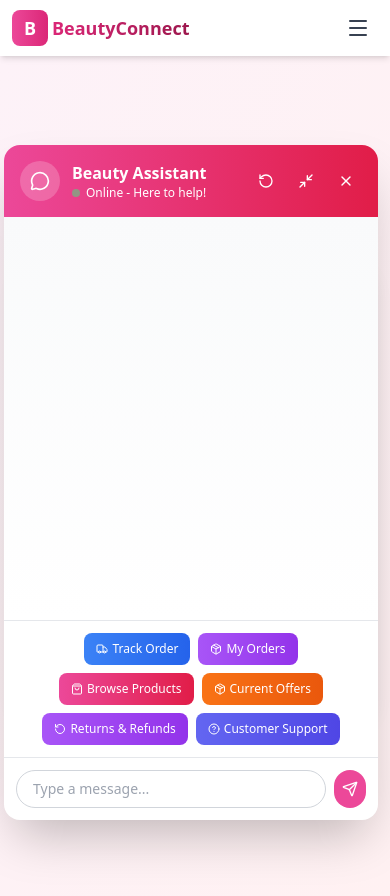
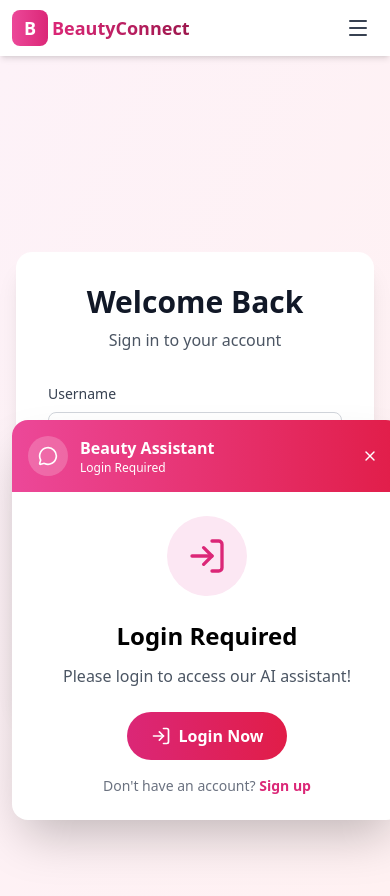
Before and after one commit to Hrishikeshkukade/cosmetics-ecommerce-frontend, a React (Vite) app: page /login in a window 390 px wide. Both pictures are taken after a click on the button 334 px from the left and 788 px from the top of the page. Shown: the top 896 px of the page. Built offline with nearby package versions, Linux system fonts and the light colour scheme.

Commit message:
Made ChatWidget Responsive

```diff
--- a/src/components/ChatWidget.jsx
+++ b/src/components/ChatWidget.jsx
@@ -41,13 +41,20 @@ const ChatbotWidget = () => {
 
   const extractOrderIdentifier = (input) => {
     if (!input) return null;
+
+
     const cleaned = input.trim().replace(/^#/, '');
+
+
     if (cleaned.toUpperCase().startsWith('ORD')) {
       return cleaned;
     }
+
+
     const digits = cleaned.match(/\d+/);
     return digits ? digits[0] : null;
   };
+
 
   const addBotMessage = (text, type = 'text', data = null) => {
     setIsTyping(true);
@@ -75,6 +82,7 @@ const ChatbotWidget = () => {
 
   const fetchMyOrders = async () => {
     try {
+      // Use my-orders endpoint with pagination
       const response = await api.get(`/orders/my-orders?page=0&size=10`);
       if (response.data && response.data.content && response.data.content.length > 0) {
         addBotMessage("Here are your recent orders:", 'orders', response.data.content.slice(0, 5));
@@ -89,10 +97,12 @@ const ChatbotWidget = () => {
 
   const trackOrder = async (orderIdentifier) => {
     try {
+
       const isOrderNumber = orderIdentifier.toString().includes('ORD') || isNaN(orderIdentifier);
       const endpoint = isOrderNumber
         ? `/orders/order-number/${orderIdentifier}`
         : `/orders/${orderIdentifier}`;
+
       const response = await api.get(endpoint);
       if (response.data) {
         addBotMessage("Here's your order status:", 'order-detail', response.data);
@@ -138,6 +148,7 @@ const ChatbotWidget = () => {
   const handleOptionClick = (option) => {
     addUserMessage(option.label);
     setShowOptions(false);
+
     switch (option.id) {
       case 'track':
         setWaitingFor('order');
@@ -168,6 +179,7 @@ const ChatbotWidget = () => {
 
   const handleSendMessage = async () => {
     if (!inputMessage.trim()) return;
+
     const userInput = inputMessage.trim();
     addUserMessage(userInput);
     setInputMessage('');
@@ -175,6 +187,7 @@ const ChatbotWidget = () => {
 
     if (waitingFor === 'order') {
       const orderIdentifier = extractOrderIdentifier(userInput);
+
       if (orderIdentifier) {
         setWaitingFor(null);
         await trackOrder(orderIdentifier);
@@ -195,6 +208,31 @@ const ChatbotWidget = () => {
         addBotMessage("Please enter a valid order number.");
       }
       return;
+    }
+
+    const extracted = extractOrderIdentifier(userInput);
+
+    if (extracted) {
+      await trackOrder(extracted);
+      setTimeout(() => setShowOptions(true), 1500);
+    } else if (lowerMsg.includes('track') || lowerMsg.includes('status')) {
+      setWaitingFor('order');
+      addBotMessage("Please enter your order number.");
+    } else if (lowerMsg.includes('my order')) {
+      fetchMyOrders();
+      setTimeout(() => setShowOptions(true), 1500);
+    } else if (lowerMsg.includes('product') || lowerMsg.includes('buy') || lowerMsg.includes('shop')) {
+      fetchCategories();
+      setTimeout(() => setShowOptions(true), 1500);
+    } else if (lowerMsg.includes('offer') || lowerMsg.includes('discount')) {
+      addBotMessage("🎉 Use code BEAUTY50 for 50% OFF! Check current offers for more deals.");
+      setTimeout(() => setShowOptions(true), 1000);
+    } else if (lowerMsg.includes('return') || lowerMsg.includes('refund')) {
+      addBotMessage("I can help with returns. Please provide your order number.");
+      setWaitingFor('return-order');
+    } else {
+      addBotMessage("I can help you:\n• Track orders\n• View orders\n• Browse products\n• Check offers\n• Process returns");
+      setTimeout(() => setShowOptions(true), 1000);
     }
   };
 
@@ -217,13 +255,12 @@ const ChatbotWidget = () => {
   };
 
   const renderMessage = (msg) => {
-
     if (msg.messageType === 'orders' && msg.data) {
       return (
         <div className="space-y-2">
           <p className="text-sm font-medium mb-3">{msg.text}</p>
           {msg.data.map(order => (
-            <div key={order.id} className="bg-gray-50 p-3 rounded-lg border max-w-full">
+            <div key={order.id} className="bg-gray-50 p-3 rounded-lg border">
               <div className="flex justify-between items-start mb-2">
                 <span className="font-semibold text-sm">{order.orderNumber || `Order #${order.id}`}</span>
                 {getOrderStatusBadge(order.status)}
@@ -245,13 +282,12 @@ const ChatbotWidget = () => {
       );
     }
 
-
     if (msg.messageType === 'order-detail' && msg.data) {
       const order = msg.data;
       return (
         <div className="space-y-3">
           <p className="text-sm font-medium mb-2">{msg.text}</p>
-          <div className="bg-gradient-to-r from-pink-50 to-rose-50 p-4 rounded-lg border border-pink-200 max-w-full">
+          <div className="bg-gradient-to-r from-pink-50 to-rose-50 p-4 rounded-lg border border-pink-200">
             <div className="flex justify-between items-start mb-3">
               <div>
                 <h4 className="font-bold text-base">Order {order.orderNumber || `#${order.id}`}</h4>
@@ -280,7 +316,7 @@ const ChatbotWidget = () => {
       return (
         <div className="space-y-2">
           <p className="text-sm font-medium mb-3">{msg.text}</p>
-          <div className="grid grid-cols-2 sm:grid-cols-3 gap-2">
+          <div className="grid grid-cols-2 gap-2">
             {msg.data.map(category => (
               <button
                 key={category.id}
@@ -306,7 +342,7 @@ const ChatbotWidget = () => {
           <p className="text-sm font-medium mb-3">{msg.text}</p>
           <div className="space-y-2 max-h-64 overflow-y-auto">
             {msg.data.map(product => (
-              <div key={product.id} className="bg-white p-3 rounded-lg border hover:border-pink-300 transition-colors max-w-full">
+              <div key={product.id} className="bg-white p-3 rounded-lg border hover:border-pink-300 transition-colors">
                 <div className="flex gap-3">
                   {product.imageUrl && (
                     <img src={product.imageUrl} alt={product.name} className="w-16 h-16 object-cover rounded" />
@@ -332,10 +368,52 @@ const ChatbotWidget = () => {
       );
     }
 
-    return <p className="text-sm whitespace-pre-line leading-relaxed break-words">{msg.text}</p>;
+    return <p className="text-sm whitespace-pre-line leading-relaxed">{msg.text}</p>;
   };
 
-  // Mobile-safe open button
+  if (!isAuthenticated) {
+    if (!isOpen) {
+      return (
+        <button onClick={() => setIsOpen(true)} className="fixed bottom-6 right-6 w-16 h-16 bg-gradient-to-r from-pink-500 to-rose-500 rounded-full shadow-2xl flex items-center justify-center hover:scale-110 transition-all z-50">
+          <MessageCircle className="h-7 w-7 text-white" />
+          <span className="absolute -top-1 -right-1 w-4 h-4 bg-green-400 rounded-full animate-pulse"></span>
+        </button>
+      );
+    }
+    return (
+      <div className="fixed bottom-6 left-3 right-3 sm:right-6 sm:left-auto w-full max-w-[420px] bg-white rounded-2xl shadow-2xl z-50 h-[400px] flex flex-col">
+        <div className="bg-gradient-to-r from-pink-500 to-rose-600 text-white p-4 rounded-t-2xl flex justify-between items-center">
+          <div className="flex items-center gap-3">
+            <div className="w-10 h-10 bg-white/20 rounded-full flex items-center justify-center">
+              <MessageCircle className="h-5 w-5" />
+            </div>
+            <div>
+              <h3 className="font-bold">Beauty Assistant</h3>
+              <p className="text-xs">Login Required</p>
+            </div>
+          </div>
+          <button onClick={() => setIsOpen(false)} className="hover:bg-white/20 p-2 rounded-lg">
+            <X className="h-4 w-4" />
+          </button>
+        </div>
+          <div className="flex-1 flex flex-col items-center justify-center p-6 sm:p-8 text-center">
+          <div className="w-20 h-20 bg-pink-100 rounded-full flex items-center justify-center mb-6">
+            <LogIn className="h-10 w-10 text-pink-600" />
+          </div>
+          <h3 className="text-2xl font-bold mb-3">Login Required</h3>
+          <p className="text-gray-600 mb-6">Please login to access our AI assistant!</p>
+          <button onClick={() => navigate('/login')} className="bg-gradient-to-r from-pink-600 to-rose-600 text-white px-6 py-3 rounded-full font-semibold hover:shadow-lg flex items-center gap-2">
+            <LogIn className="h-5 w-5" />
+            Login Now
+          </button>
+          <p className="text-sm text-gray-500 mt-4">
+            Don't have an account? <button onClick={() => navigate('/register')} className="text-pink-600 font-semibold hover:underline">Sign up</button>
+          </p>
+        </div>
+      </div>
+    );
+  }
+
   if (!isOpen) {
     return (
       <button onClick={() => setIsOpen(true)} className="fixed bottom-6 right-6 w-16 h-16 bg-gradient-to-r from-pink-500 to-rose-500 rounded-full shadow-2xl flex items-center justify-center hover:scale-110 transition-all z-50">
@@ -345,10 +423,8 @@ const ChatbotWidget = () => {
     );
   }
 
-  // Main chatbot container, responsive for small screens
   return (
-    <div className={`fixed bottom-6 right-3 w-[calc(100%-1rem)] sm:w-[420px] max-w-[100vw] bg-white rounded-2xl shadow-2xl z-50 flex flex-col ${isMinimized ? 'h-16' : 'h-[80vh] sm:h-[600px]'}`}>
-
+    <div className={`fixed bottom-6 left-3 right-3 sm:right-6 sm:left-auto w-full max-w-[420px] bg-white rounded-2xl shadow-2xl z-50 flex flex-col ${isMinimized ? 'h-16' : 'h-[70vh] sm:h-[600px]'}`}>
       <div className="bg-gradient-to-r from-pink-500 to-rose-600 text-white p-4 rounded-t-2xl flex justify-between items-center">
         <div className="flex items-center gap-3">
           <div className="w-10 h-10 bg-white/20 rounded-full flex items-center justify-center">
@@ -377,52 +453,64 @@ const ChatbotWidget = () => {
 
       {!isMinimized && (
         <>
-          <div className="flex-1 overflow-y-auto p-4 space-y-4 bg-gradient-to-b from-gray-50 to-white">
+          <div className="flex-1 overflow-y-auto p-3 sm:p-4 space-y-4 bg-gradient-to-b from-gray-50 to-white">
             {messages.map((msg) => (
               <div key={msg.id} className={`flex ${msg.type === 'user' ? 'justify-end' : 'justify-start'}`}>
-                <div className={`max-w-full sm:max-w-[85%] px-4 py-3 rounded-2xl shadow-sm ${msg.type === 'user' ? 'bg-gradient-to-r from-pink-600 to-rose-600 text-white' : 'bg-gray-100 text-gray-800'}`}>
+                <div className={`max-w-[85%] px-4 py-3 rounded-2xl shadow-sm ${msg.type === 'user' ? 'bg-gradient-to-r from-pink-600 to-rose-600 text-white rounded-br-none' : 'bg-white text-gray-800 rounded-bl-none border'}`}>
                   {renderMessage(msg)}
+                  <p className={`text-xs mt-2 ${msg.type === 'user' ? 'text-pink-100' : 'text-gray-400'}`}>
+                    {msg.timestamp.toLocaleTimeString([], { hour: '2-digit', minute: '2-digit' })}
+                  </p>
                 </div>
               </div>
             ))}
+
             {isTyping && (
               <div className="flex justify-start">
-                <div className="bg-gray-100 text-gray-800 max-w-[50%] px-4 py-3 rounded-2xl shadow-sm">
-                  <span className="animate-pulse">Typing...</span>
+                <div className="bg-white px-4 py-3 rounded-2xl border">
+                  <div className="flex gap-1">
+                    <span className="w-2 h-2 bg-gray-400 rounded-full animate-bounce"></span>
+                    <span className="w-2 h-2 bg-gray-400 rounded-full animate-bounce" style={{ animationDelay: '0.1s' }}></span>
+                    <span className="w-2 h-2 bg-gray-400 rounded-full animate-bounce" style={{ animationDelay: '0.2s' }}></span>
+                  </div>
                 </div>
               </div>
             )}
-            <div ref={messagesEndRef}></div>
-          </div>
 
-          {showOptions && (
-            <div className="p-3 border-t border-gray-200 flex flex-wrap gap-2 justify-center sm:justify-start overflow-x-auto">
-              {quickOptions.map(option => {
+            {showOptions && !isTyping && (
+              <div className="space-y-3">
+                <p className="text-xs font-semibold text-gray-500 text-center">Quick Actions</p>
+                <div className="grid grid-cols-2 gap-2">
+                  {quickOptions.map((option) => {
                     const Icon = option.icon;
                     return (
-                  <button
-                    key={option.id}
-                    onClick={() => handleOptionClick(option)}
-                    className={`flex items-center gap-1 px-3 py-2 rounded-lg text-white bg-gradient-to-r ${option.color} hover:scale-105 transition-all text-xs sm:text-sm whitespace-nowrap flex-shrink-0`}
-                  >
-                    <Icon className="h-3 w-3 sm:h-4 sm:w-4" /> {option.label}
+                      <button key={option.id} onClick={() => handleOptionClick(option)} className={`bg-gradient-to-r ${option.color} text-white p-3 rounded-xl hover:shadow-lg transition-all hover:scale-105 group`}>
+                        <Icon className="h-5 w-5 mx-auto mb-1 group-hover:scale-110 transition-transform" />
+                        <span className="text-xs font-medium">{option.label}</span>
                       </button>
                     );
                   })}
                 </div>
+              </div>
             )}
+            <div ref={messagesEndRef} />
+          </div>
 
-          <div className="flex p-3 border-t border-gray-200 gap-2">
+          <div className="p-3 sm:p-4 border-t rounded-b-2xl">
+            <div className="flex gap-2 items-center">
               <input
+                type="text"
                 value={inputMessage}
-              onChange={e => setInputMessage(e.target.value)}
-              onKeyDown={e => e.key === 'Enter' && handleSendMessage()}
-              className="flex-1 border border-gray-300 rounded-full px-4 py-2 text-sm focus:outline-none focus:ring-2 focus:ring-pink-500 focus:border-pink-500"
-              placeholder="Type a message..."
+                onChange={(e) => setInputMessage(e.target.value)}
+                onKeyPress={(e) => e.key === 'Enter' && !e.shiftKey && (e.preventDefault(), handleSendMessage())}
+                placeholder={waitingFor ? "Type your answer..." : "Type your message..."}
+                className="flex-1 px-3 py-2 sm:px-4 sm:py-3 border rounded-full focus:outline-none focus:ring-2 focus:ring-pink-500"
               />
-            <button onClick={handleSendMessage} className="p-2 rounded-full bg-pink-500 hover:bg-rose-500 text-white">
-              <Send className="h-4 w-4" />
+              <button onClick={handleSendMessage} disabled={!inputMessage.trim()} className="bg-gradient-to-r from-pink-600 to-rose-600 text-white px-4 sm:px-5 py-2.5 sm:py-3 rounded-full hover:shadow-lg disabled:opacity-50 disabled:cursor-not-allowed hover:scale-105">
+                <Send className="h-5 w-5" />
               </button>
+            </div>
+            <p className="text-xs text-gray-400 text-center mt-2">Powered by AI • Real-time data</p>
           </div>
         </>
       )}
```
Lines whose indentation alone changed are shown as unchanged.
